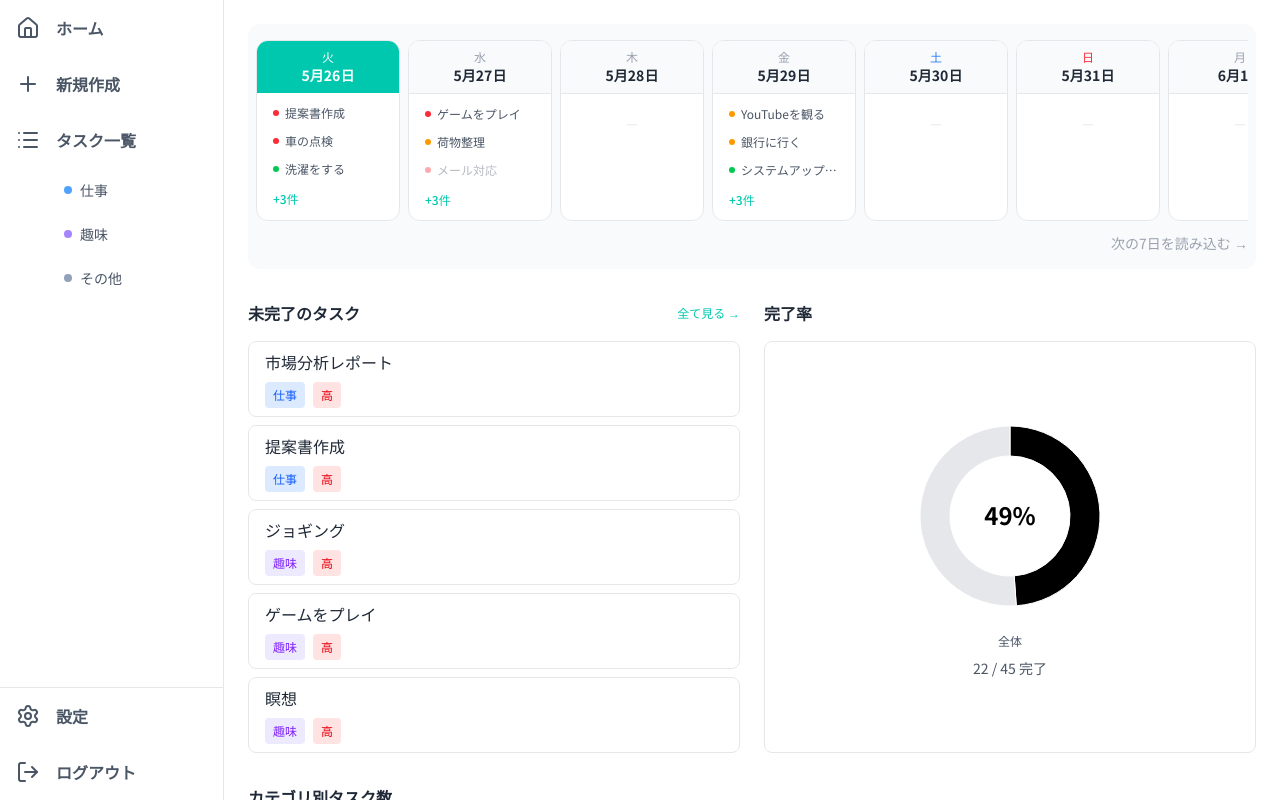
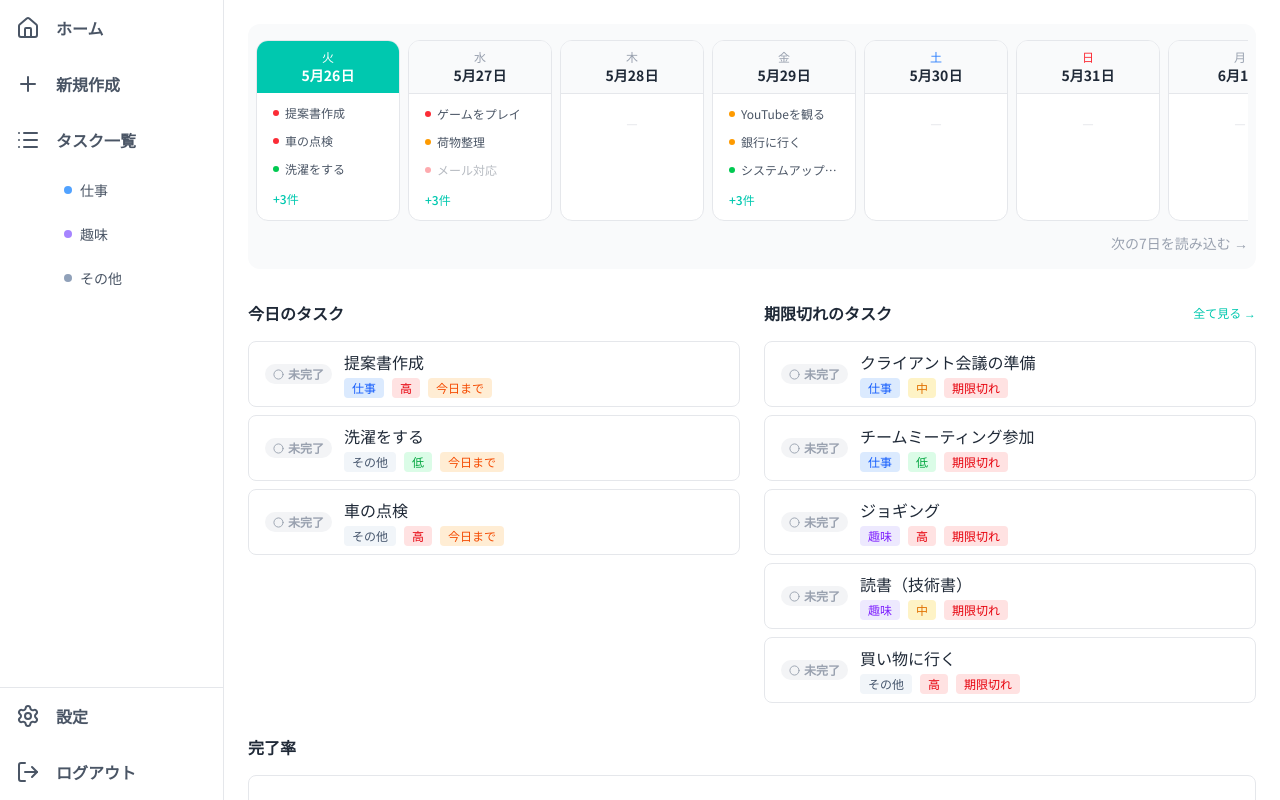
Before and after one commit to RyoAiba/task-board, a Next.js app: page / in a window 1280 px wide. Built offline with nearby package versions, Linux system fonts and the light colour scheme.

Commit message:
未完了タスクセクションを今日のタスクセクションに、期限切れタスクセクションを追加

```diff
--- a/app/page.tsx
+++ b/app/page.tsx
@@ -3,28 +3,36 @@
 import Link from "next/link"
 import { useTasks } from "../hooks/useTasks"
 import { useCategories } from "../hooks/useCategories"
-import { Priority, PRIORITY_LABELS, PRIORITY_ORDER, CATEGORY_BADGE_CLASSES, CATEGORY_BORDER_CLASSES, PRIORITY_BORDER_CLASSES } from "../types"
+import { Priority, PRIORITY_LABELS, CATEGORY_BORDER_CLASSES, PRIORITY_BORDER_CLASSES } from "../types"
 import { PieChart, Pie, Cell, Label } from "recharts"
-import { getPriorityBadgeClass } from "../utils/priority"
 import { PageContainer } from "../components/PageContainer"
 import { WeeklyCalendar } from "../components/WeeklyCalendar"
+import { TaskCard } from "../components/TaskCard"
 
 const PRIORITY_ITEMS = (Object.entries(PRIORITY_LABELS) as [Priority, string][]).map(
   ([key, label]) => ({ href: `/tasks?priority=${key}`, label, key })
 )
 
 export default function Dashboard() {
-  const { tasks } = useTasks()
+  const { tasks, toggleCompleted } = useTasks()
   const { categories } = useCategories()
 
+  // ─── 今日 / 期限切れ ─────────────────────────────────
+  const todayStr = new Date().toISOString().split("T")[0]
+
+  const allTodayTasks = tasks.filter(t => t.dueDate === todayStr)
+  const todayIncomplete = allTodayTasks.filter(t => !t.completed)
+  const allTodayCompleted = allTodayTasks.length > 0 && todayIncomplete.length === 0
+
+  const overdueTasks = tasks.filter(t =>
+    !t.completed && t.dueDate && t.dueDate < todayStr
+  )
+
+  // ─── 統計（あとで圧縮） ──────────────────────────────
   const incompleteTasks = tasks.filter(t => !t.completed)
   const completedCount = tasks.filter(t => t.completed).length
   const completionRate =
     tasks.length > 0 ? Math.round((completedCount / tasks.length) * 100) : 0
-
-  const sortedIncompleteTasks = [...incompleteTasks]
-    .sort((a, b) => PRIORITY_ORDER[a.priority] - PRIORITY_ORDER[b.priority])
-    .slice(0, 5)
 
   const categoryTaskCounts = categories.map(cat => ({
     ...cat,
@@ -51,57 +59,71 @@ export default function Dashboard() {
       <WeeklyCalendar tasks={tasks} />
 
       <div className="grid grid-cols-1 md:grid-cols-2 gap-6 mb-8">
-        {/* 未完了のタスク */}
-        <section>
+        {/* 今日のタスク */}
+        <section className="flex flex-col">
           <div className="flex items-center justify-between mb-4">
-            <h2 className="text-section-title">未完了のタスク</h2>
-            {incompleteTasks.length > 5 && (
+            <h2 className="text-section-title">今日のタスク</h2>
+            {todayIncomplete.length > 5 && (
               <Link href="/tasks?status=incomplete" className="text-xs text-primary hover:underline">
                 全て見る →
               </Link>
             )}
           </div>
-          {sortedIncompleteTasks.length > 0 ? (
+          {todayIncomplete.length > 0 ? (
             <div className="space-y-2">
-              {sortedIncompleteTasks.map(task => {
-                const category = getCategory(task.categoryId)
-                const categoryBadgeClass = category
-                  ? CATEGORY_BADGE_CLASSES[category.color]
-                  : "bg-gray-100 text-gray-600"
-                return (
-                  <Link
+              {todayIncomplete.slice(0, 5).map(task => (
+                <TaskCard
                   key={task.id}
-                    href={`/tasks/${task.id}`}
-                    className="block py-2 px-4 bg-white border border-gray-200 rounded-lg hover:shadow-md transition-shadow"
-                  >
-                    <div className="flex-1 min-w-0">
-                      <span className="font-medium  block truncate">
-                        {task.title}
-                      </span>
-                      <div className="flex items-center gap-2 mt-2">
-                        {category && (
-                          <span className={`text-badge px-2 py-1 rounded ${categoryBadgeClass}`}>
-                            {category.name}
-                          </span>
-                        )}
-                        <span className={`text-badge px-2 py-1 rounded ${getPriorityBadgeClass(task.priority)}`}>
-                          {PRIORITY_LABELS[task.priority]}
-                        </span>
-                      </div>
-                    </div>
-                  </Link>
-                )
-              })}
+                  task={task}
+                  category={getCategory(task.categoryId)}
+                  onToggle={toggleCompleted}
+                />
+              ))}
             </div>
           ) : (
-            <p className="text-gray-400">未完了のタスクはありません</p>
+            <div className="text-center py-8 bg-white border border-gray-200 rounded-lg md:flex-1 md:flex md:items-center md:justify-center">
+              <p className="text-gray-400">
+                {allTodayCompleted
+                  ? "今日のタスクは完了です！🎉"
+                  : "今日のタスクはありません"}
+              </p>
+            </div>
           )}
         </section>
 
-        {/* 完了率 */}
+        {/* 期限切れのタスク */}
         <section className="flex flex-col">
+          <div className="flex items-center justify-between mb-4">
+            <h2 className="text-section-title">期限切れのタスク</h2>
+            {overdueTasks.length > 5 && (
+              <Link href="/tasks?status=incomplete" className="text-xs text-primary hover:underline">
+                全て見る →
+              </Link>
+            )}
+          </div>
+          {overdueTasks.length > 0 ? (
+            <div className="space-y-2">
+              {overdueTasks.slice(0, 5).map(task => (
+                <TaskCard
+                  key={task.id}
+                  task={task}
+                  category={getCategory(task.categoryId)}
+                  onToggle={toggleCompleted}
+                />
+              ))}
+            </div>
+          ) : (
+            <div className="text-center py-8 bg-white border border-gray-200 rounded-lg md:flex-1 md:flex md:items-center md:justify-center">
+              <p className="text-gray-400">期限切れのタスクはありません 👍</p>
+            </div>
+          )}
+        </section>
+      </div>
+
+      {/* 完了率（仮配置：あとで圧縮） */}
+      <section className="mb-8">
         <h2 className="text-section-title mb-4">完了率</h2>
-          <div className="bg-white p-6 rounded-lg border border-gray-200 flex-1 flex flex-col items-center justify-center">
+        <div className="bg-white p-6 rounded-lg border border-gray-200 flex flex-col items-center justify-center">
           <PieChart width={280} height={200}>
             <Pie
               data={chartData}
@@ -131,7 +153,6 @@ export default function Dashboard() {
           </p>
         </div>
       </section>
-      </div>
 
       {/* カテゴリ別タスク数 */}
       <section className="mb-8">
@@ -143,7 +164,7 @@ export default function Dashboard() {
               href={`/tasks?category=${cat.id}`}
               className={`p-4 bg-white border border-gray-200 border-l-4 ${CATEGORY_BORDER_CLASSES[cat.color]} rounded-lg hover:shadow-md transition-shadow`}
             >
-              <p className="text-body font-semibold ">{cat.name}</p>
+              <p className="text-body font-semibold">{cat.name}</p>
               <p className="text-2xl font-bold mt-2 text-primary">{cat.count}</p>
             </Link>
           ))}
@@ -160,7 +181,7 @@ export default function Dashboard() {
               href={href}
               className={`p-4 bg-white border border-gray-200 border-l-4 ${PRIORITY_BORDER_CLASSES[key]} rounded-lg hover:shadow-md transition-shadow`}
             >
-              <p className="text-body font-semibold ">{label}</p>
+              <p className="text-body font-semibold">{label}</p>
               <p className="text-2xl font-bold mt-2 text-primary">
                 {incompleteByCounts[key]}
               </p>
```
Lines whose indentation alone changed are shown as unchanged.
